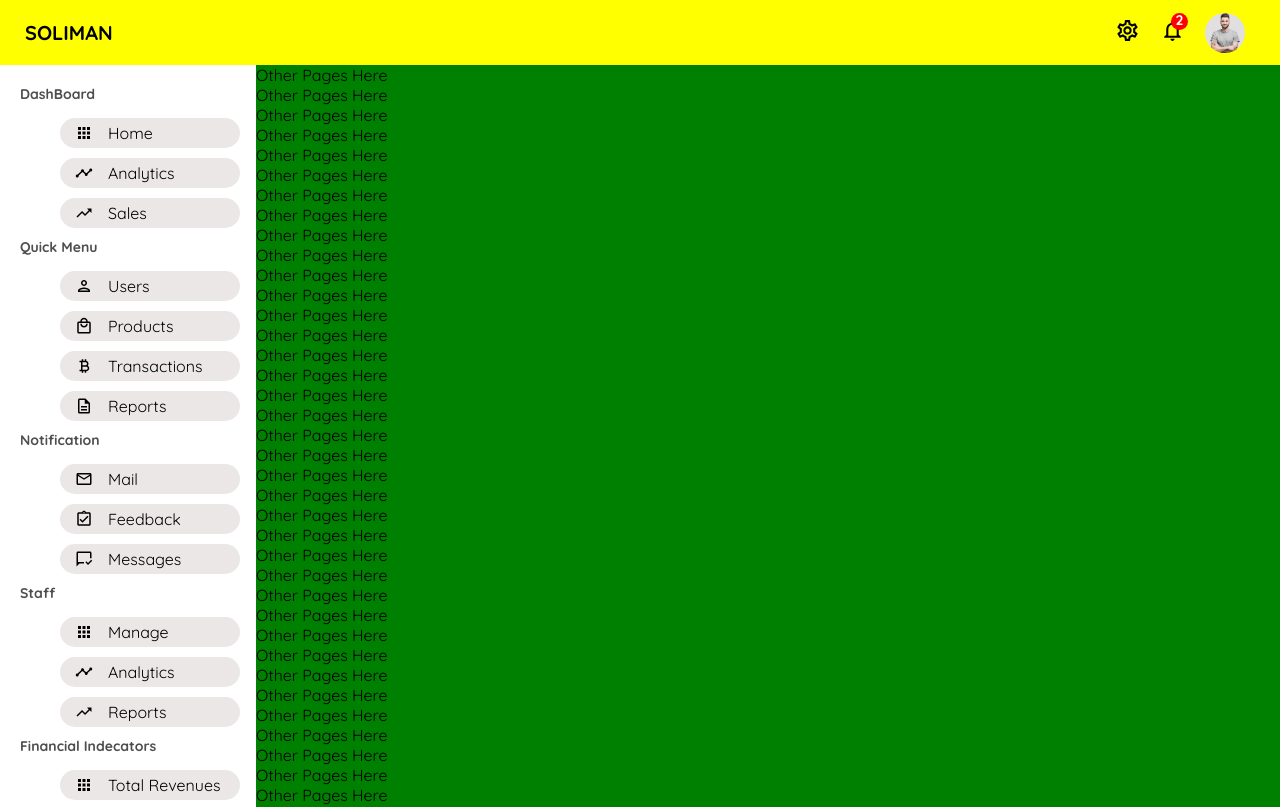
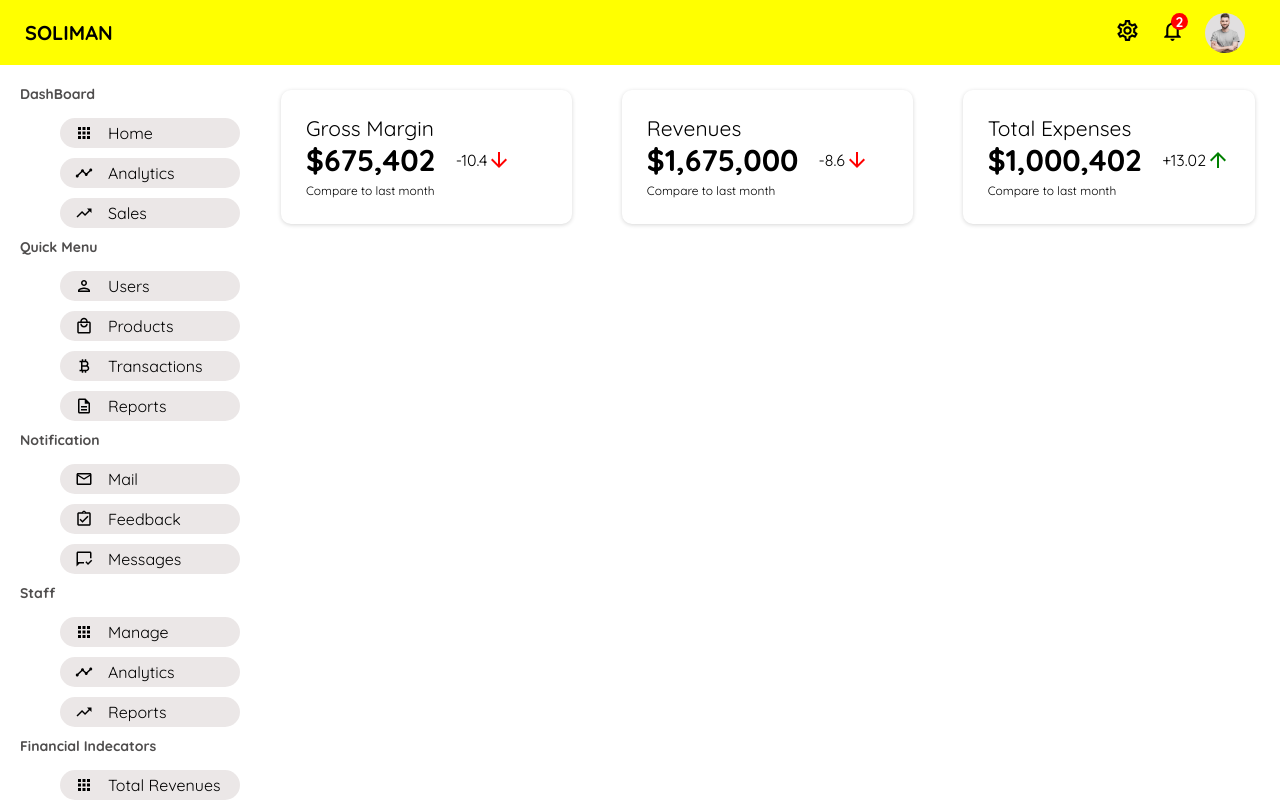
Before and after one commit to Soliman3/e-commerce-mern-fullstack-adminpanel-reduxtoolkit-jwt-stripe-styled-firebase-responsive, a React (Create React App) app in the folder admin/: page / in a window 1280 px wide. Shown: the top 807 px of the page. Built offline with nearby package versions, Linux system fonts and the light colour scheme.

Commit message:
design Figure component

```diff
--- a/admin/src/App.js
+++ b/admin/src/App.js
@@ -1,7 +1,7 @@
 import TopBar from "./components/TopBar";
 import styled from "styled-components";
 import SideBar from "./components/SideBar";
-import OtherPages from "./components/OtherPages";
+import Home from "./pages/Home";
 
 // Styling..
 const Container = styled.div`
@@ -16,7 +16,7 @@ function App() {
       <TopBar />
       <Main>
         <SideBar />
-        <OtherPages />
+        <Home />
       </Main>
     </Container>
   );
--- /dev/null
+++ b/admin/src/components/Figures.jsx
@@ -0,0 +1,92 @@
+import React from 'react'
+import styled from 'styled-components'
+
+// import icons from mui5 library...
+import {
+    ArrowUpward,
+    ArrowDownward
+} from '@mui/icons-material'
+
+// Styled...
+const Container = styled.div`
+    display: flex;
+    align-items: center;
+    justify-content: space-between;
+    width: 100%;
+`
+const FigureItem = styled.div`
+    flex: 1;
+    cursor: pointer;
+    padding: 25px;
+    margin: 25px;
+    border-radius: 10px;
+    box-shadow: rgba(0, 0, 0, 0.16) 0px 1px 4px;
+
+    &:hover{
+        background-color: yellow;
+        transform: scale(1.1);
+        transition: all 0.25s ease;
+        box-shadow: rgba(0, 0, 0, 0.2) 0px 60px 40px -7px;
+    }
+`
+const FigureTitle = styled.span`
+    font-size: 21px;
+`
+const FigureAmountContainer = styled.div`
+    display: flex;
+    align-items: center;
+    gap: 15px;
+`
+const FigureAmout = styled.span`
+    font-size: 30px;
+    font-weight: 700;
+`
+const FigureAmountChange = styled.span`
+    display: flex;
+    align-items: center;
+    margin-left: 5px;
+`
+const FigureCompare = styled.span`
+    font-size: 12px;
+`
+
+// Figures React Functional Component...
+export default function Figures() {
+  return (
+    <Container>
+          <FigureItem>
+              <FigureTitle>Gross Margin</FigureTitle>
+              <FigureAmountContainer>
+                  <FigureAmout>$675,402</FigureAmout>
+                  <FigureAmountChange>
+                      -10.4
+                      <ArrowDownward style={{color: 'red'}}/>
+                  </FigureAmountChange>
+              </FigureAmountContainer>
+              <FigureCompare>Compare to last month</FigureCompare>
+          </FigureItem>
+          <FigureItem>
+              <FigureTitle>Revenues</FigureTitle>
+              <FigureAmountContainer>
+                  <FigureAmout>$1,675,000</FigureAmout>
+                  <FigureAmountChange>
+                      -8.6
+                      <ArrowDownward style={{color: 'red'}}/>
+                  </FigureAmountChange>
+              </FigureAmountContainer>
+              <FigureCompare>Compare to last month</FigureCompare>
+          </FigureItem>
+          <FigureItem>
+              <FigureTitle>Total Expenses</FigureTitle>
+              <FigureAmountContainer>
+                  <FigureAmout>$1,000,402</FigureAmout>
+                  <FigureAmountChange>
+                      +13.02
+                      <ArrowUpward style={{color: 'green'}}/>
+                  </FigureAmountChange>
+              </FigureAmountContainer>
+              <FigureCompare>Compare to last month</FigureCompare>
+          </FigureItem>
+    </Container>
+  )
+}
--- a/admin/src/components/OtherPages.jsx
+++ /dev/null
@@ -1,91 +0,0 @@
-import React from 'react'
-import styled from 'styled-components'
-
-// Styling...
-const Container = styled.div`
-    flex: 4;
-    background-color: green;
-`
-export default function OtherPages() {
-  return (
-    <Container>
-        Other Pages Here<br/>
-        Other Pages Here<br/>
-        Other Pages Here<br/>
-        Other Pages Here<br/>
-        Other Pages Here<br/>
-        Other Pages Here<br/>
-        Other Pages Here<br/>
-        Other Pages Here<br/>
-        Other Pages Here<br/>
-        Other Pages Here<br/>
-        Other Pages Here<br/>
-        Other Pages Here<br/>
-        Other Pages Here<br/>
-        Other Pages Here<br/>
-        Other Pages Here<br/>
-        Other Pages Here<br/>
-        Other Pages Here<br/>
-        Other Pages Here<br/>
-        Other Pages Here<br/>
-        Other Pages Here<br/>
-        Other Pages Here<br/>
-        Other Pages Here<br/>
-        Other Pages Here<br/>
-        Other Pages Here<br/>
-        Other Pages Here<br/>
-        Other Pages Here<br/>
-        Other Pages Here<br/>
-        Other Pages Here<br/>
-        Other Pages Here<br/>
-        Other Pages Here<br/>
-        Other Pages Here<br/>
-        Other Pages Here<br/>
-        Other Pages Here<br/>
-        Other Pages Here<br/>
-        Other Pages Here<br/>
-        Other Pages Here<br/>
-        Other Pages Here<br/>
-        Other Pages Here<br/>
-        Other Pages Here<br/>
-        Other Pages Here<br/>
-        Other Pages Here<br/>
-        Other Pages Here<br/>
-        Other Pages Here<br/>
-        Other Pages Here<br/>
-        Other Pages Here<br/>
-        Other Pages Here<br/>
-        Other Pages Here<br/>
-        Other Pages Here<br/>
-        Other Pages Here<br/>
-        Other Pages Here<br/>
-        Other Pages Here<br/>
-        Other Pages Here<br/>
-        Other Pages Here<br/>
-        Other Pages Here<br/>
-        Other Pages Here<br/>
-        Other Pages Here<br/>
-        Other Pages Here<br/>
-        Other Pages Here<br/>
-        Other Pages Here<br/>
-        Other Pages Here<br/>
-        Other Pages Here<br/>
-        Other Pages Here<br/>
-        Other Pages Here<br/>
-        Other Pages Here<br/>
-        Other Pages Here<br/>
-        Other Pages Here<br/>
-        Other Pages Here<br/>
-        Other Pages Here<br/>
-        Other Pages Here<br/>
-        Other Pages Here<br/>
-        Other Pages Here<br/>
-        Other Pages Here<br/>
-        Other Pages Here<br/>
-        Other Pages Here<br/>
-        Other Pages Here<br/>
-        Other Pages Here<br/>
-        Other Pages Here<br/>
-    </Container>
-  )
-}
--- a/admin/src/components/SideBar.jsx
+++ b/admin/src/components/SideBar.jsx
@@ -78,11 +78,7 @@ const SideBarItem = styled.li`
     transform: scale(1.1);
     color: white;
   }
-  &:focus {
-    background-color: red;
-    width: 80%;
-    color: white;
-  }
+
   `
 
 // SideBar React Functional Component...
--- a/admin/src/components/TopBar.jsx
+++ b/admin/src/components/TopBar.jsx
@@ -69,7 +69,7 @@ const ProfileImage = styled.img`
     cursor: pointer;
 `
 const TopBarNotificationNumber = styled.span`
-    margin-bottom: 3px;
+
 `
 export default function TopBar() {
   return (
--- /dev/null
+++ b/admin/src/pages/Home.jsx
@@ -0,0 +1,17 @@
+import React from 'react'
+import Figures from '../components/Figures'
+import styled from 'styled-components'
+
+
+// Styling...
+const Container = styled.div`
+    flex: 4;
+
+`
+export default function Home() {
+  return (
+    <Container>
+     <Figures/>
+    </Container>
+  )
+}
```
